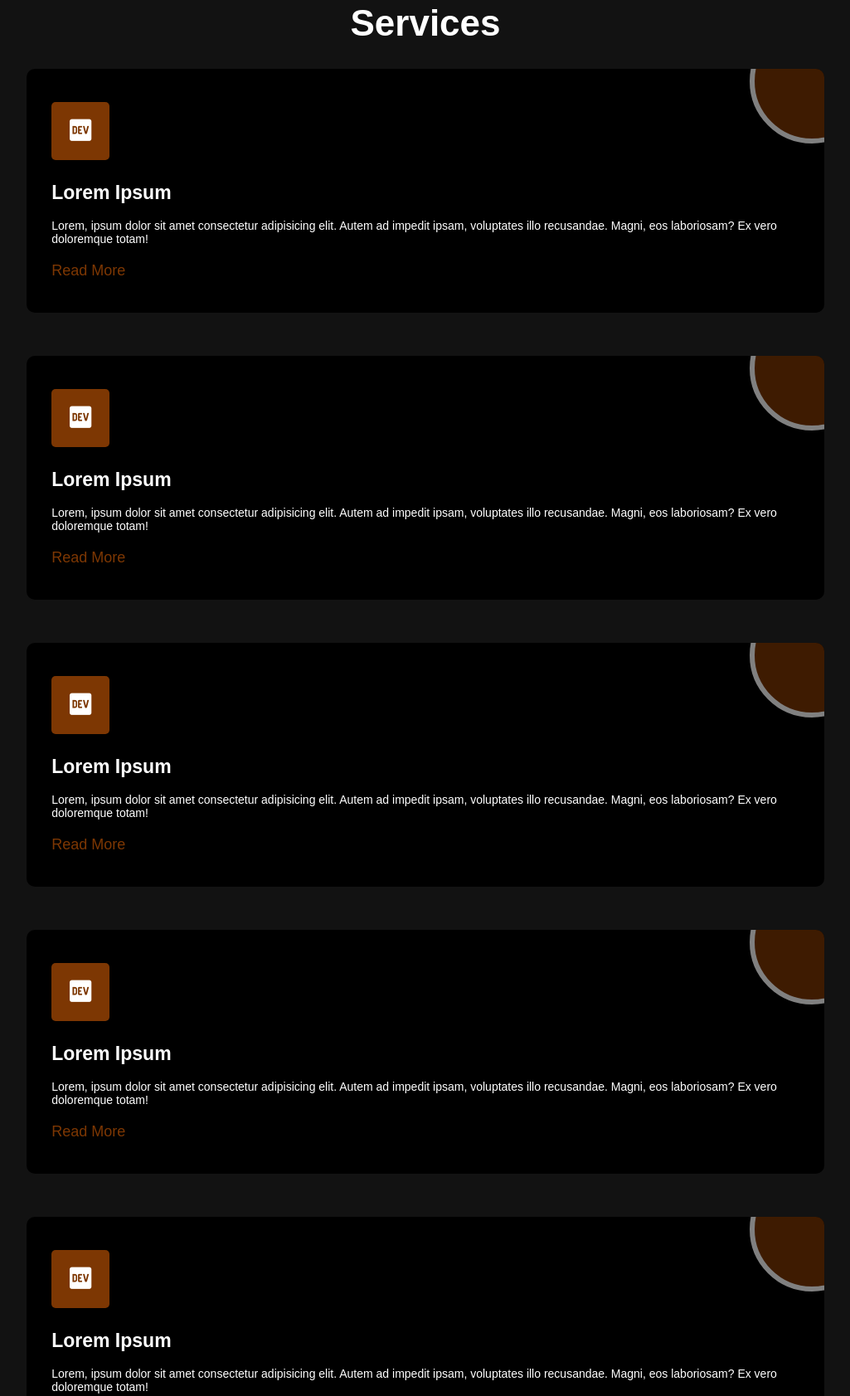
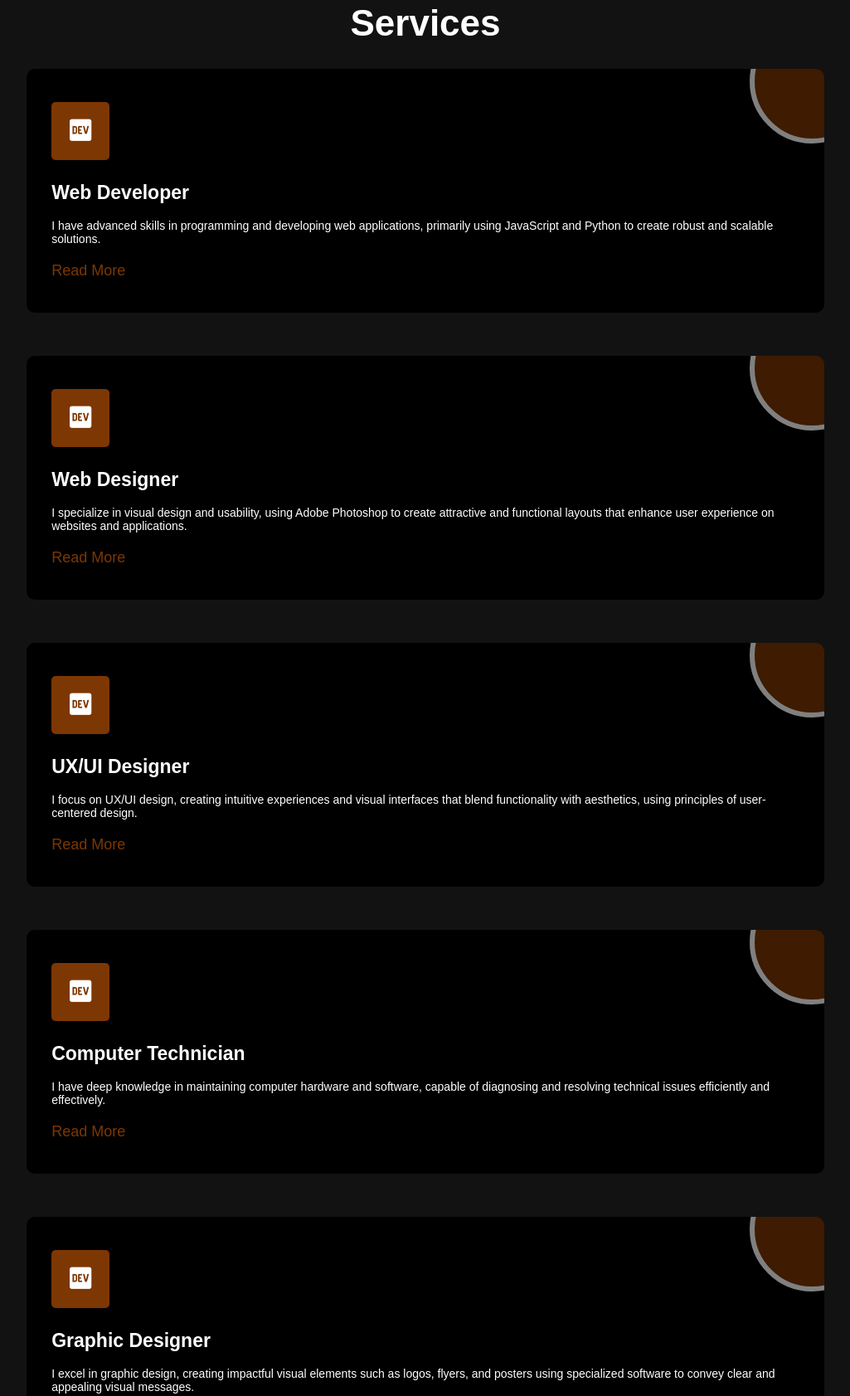
Before and after one commit to yagos17/Portfolio, a plain HTML site: page index.html in a window 1280 px wide. Shown: the part 841-2524 px from the top of the page at 83% size, without its empty margins (127-1152 px from the left). Drawn offline with Linux system fonts and the light colour scheme; a web font is replaced by a local one.

Commit message:
alteração
alteração

```diff
--- a/index.html
+++ b/index.html
@@ -30,7 +30,7 @@
         <div class="home-content">
             <h1>Hi, I'm <span>Yago Sona</span></h1>
             <h3 class="typing-text"><span></span></h3>
-            <p>Lorem ipsum dolor, sit amet consectetur adipisicing elit. Dolor veritatis necessitatibus illo quia odit, cupiditate alias! Aperiam molestias iste nostrum maxime sit dignissimos earum voluptatum laborum, voluptatibus, dolorem accusantium architecto.</p>
+            <p>I am a university student and IT technologist with deep expertise in computer and network maintenance. Always seeking new challenges, I am ready to apply my passion for technology to achieve concrete and impactful results.</p>
 
             <div class="social-icon">
                 <a href="#"><i class="fa-brands fa-linkedin-in"></i></a>
@@ -59,8 +59,8 @@
                     <span class="icon">
                         <i class="fab fa-dev"></i>
                     </span>
-                    <h3 class="title">Lorem Ipsum</h3>
-                    <p class="description">Lorem, ipsum dolor sit amet consectetur adipisicing elit. Autem ad impedit ipsam, voluptates illo recusandae. Magni, eos laboriosam? Ex vero doloremque totam!</p>
+                    <h3 class="title">Web Developer</h3>
+                    <p class="description">I have advanced skills in programming and developing web applications, primarily using JavaScript and Python to create robust and scalable solutions.</p>
                     <a href="#" class="learn-more">Read More</a>
                 </div>
                 <span class="circle-before"></span>
@@ -70,8 +70,8 @@
                     <span class="icon">
                         <i class="fab fa-dev"></i>
                     </span>
-                    <h3 class="title">Lorem Ipsum</h3>
-                    <p class="description">Lorem, ipsum dolor sit amet consectetur adipisicing elit. Autem ad impedit ipsam, voluptates illo recusandae. Magni, eos laboriosam? Ex vero doloremque totam!</p>
+                    <h3 class="title">Web Designer</h3>
+                    <p class="description">I specialize in visual design and usability, using Adobe Photoshop to create attractive and functional layouts that enhance user experience on websites and applications.</p>
                     <a href="#" class="learn-more">Read More</a>
                 </div>
                 <span class="circle-before"></span>
@@ -81,8 +81,8 @@
                     <span class="icon">
                         <i class="fab fa-dev"></i>
                     </span>
-                    <h3 class="title">Lorem Ipsum</h3>
-                    <p class="description">Lorem, ipsum dolor sit amet consectetur adipisicing elit. Autem ad impedit ipsam, voluptates illo recusandae. Magni, eos laboriosam? Ex vero doloremque totam!</p>
+                    <h3 class="title">UX/UI Designer</h3>
+                    <p class="description">I focus on UX/UI design, creating intuitive experiences and visual interfaces that blend functionality with aesthetics, using principles of user-centered design.</p>
                     <a href="#" class="learn-more">Read More</a>
                 </div>
                 <span class="circle-before"></span>
@@ -92,8 +92,8 @@
                     <span class="icon">
                         <i class="fab fa-dev"></i>
                     </span>
-                    <h3 class="title">Lorem Ipsum</h3>
-                    <p class="description">Lorem, ipsum dolor sit amet consectetur adipisicing elit. Autem ad impedit ipsam, voluptates illo recusandae. Magni, eos laboriosam? Ex vero doloremque totam!</p>
+                    <h3 class="title">Computer Technician</h3>
+                    <p class="description">I have deep knowledge in maintaining computer hardware and software, capable of diagnosing and resolving technical issues efficiently and effectively.</p>
                     <a href="#" class="learn-more">Read More</a>
                 </div>
                 <span class="circle-before"></span>
@@ -103,8 +103,8 @@
                     <span class="icon">
                         <i class="fab fa-dev"></i>
                     </span>
-                    <h3 class="title">Lorem Ipsum</h3>
-                    <p class="description">Lorem, ipsum dolor sit amet consectetur adipisicing elit. Autem ad impedit ipsam, voluptates illo recusandae. Magni, eos laboriosam? Ex vero doloremque totam!</p>
+                    <h3 class="title">Graphic Designer</h3>
+                    <p class="description">I excel in graphic design, creating impactful visual elements such as logos, flyers, and posters using specialized software to convey clear and appealing visual messages.</p>
                     <a href="#" class="learn-more">Read More</a>
                 </div>
                 <span class="circle-before"></span>
@@ -114,8 +114,8 @@
                     <span class="icon">
                         <i class="fab fa-dev"></i>
                     </span>
-                    <h3 class="title">Lorem Ipsum</h3>
-                    <p class="description">Lorem, ipsum dolor sit amet consectetur adipisicing elit. Autem ad impedit ipsam, voluptates illo recusandae. Magni, eos laboriosam? Ex vero doloremque totam!</p>
+                    <h3 class="title">Motion Designer</h3>
+                    <p class="description">I specialize in animation design, creating dynamic animations and moving graphics for videos and digital media, employing advanced animation techniques.</p>
                     <a href="#" class="learn-more">Read More</a>
                 </div>
                 <span class="circle-before"></span>
--- a/style.css
+++ b/style.css
@@ -224,20 +224,8 @@ section {
 }
 
 @keyframes words {
-    0%, 20% {
-        content: 'Web Designer';
-    }
-    21%, 40% {
+    0%, 100% {
         content: 'Web Developer';
-    }
-    41%, 60% {
-        content: 'UX/UI Designer';
-    }
-    61%, 80% {
-        content: 'Computer Technician';
-    }
-    81%, 100% {
-        content: 'Graphic Designer';
     }
 }
 @keyframes typing {
```
